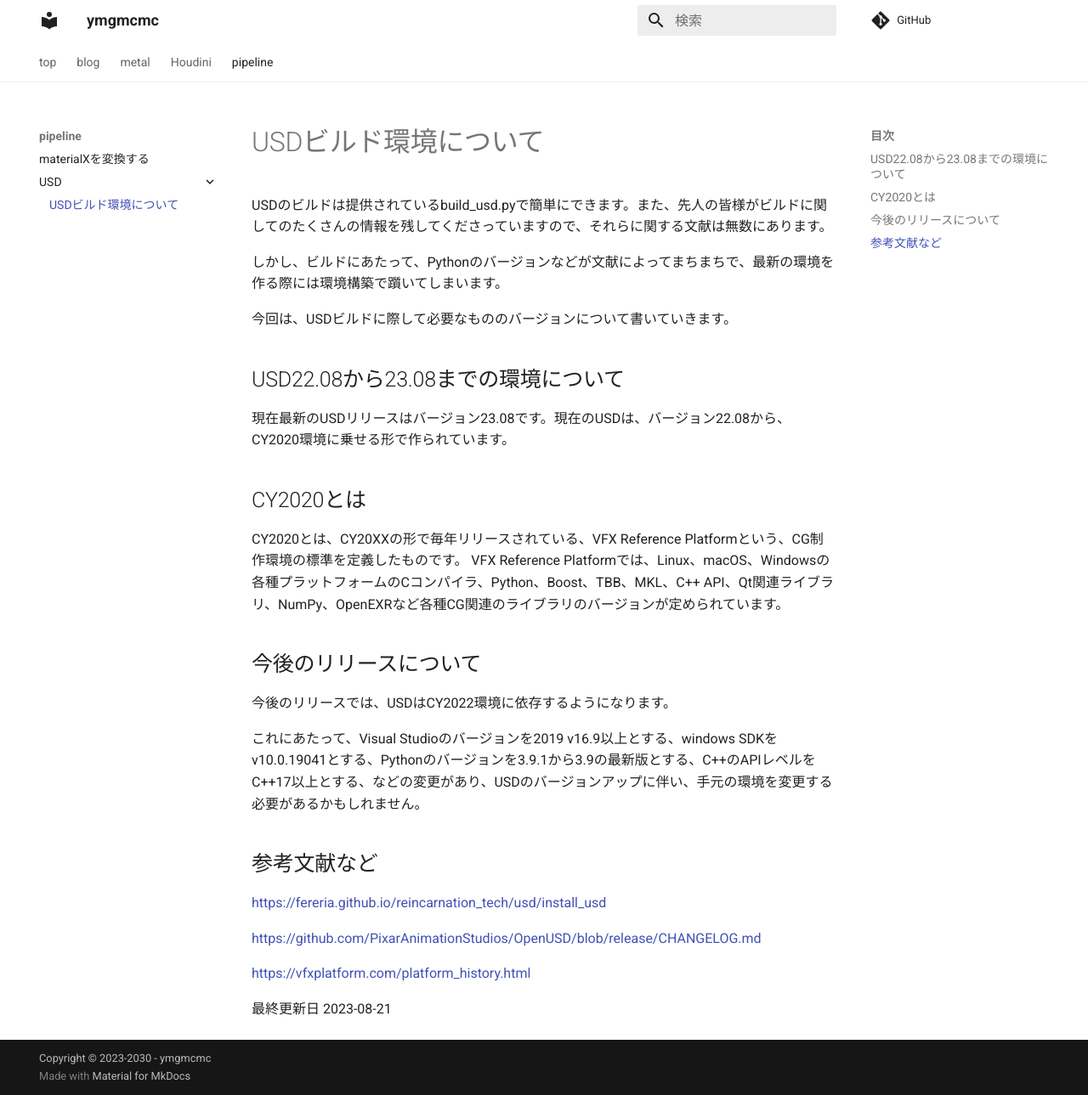
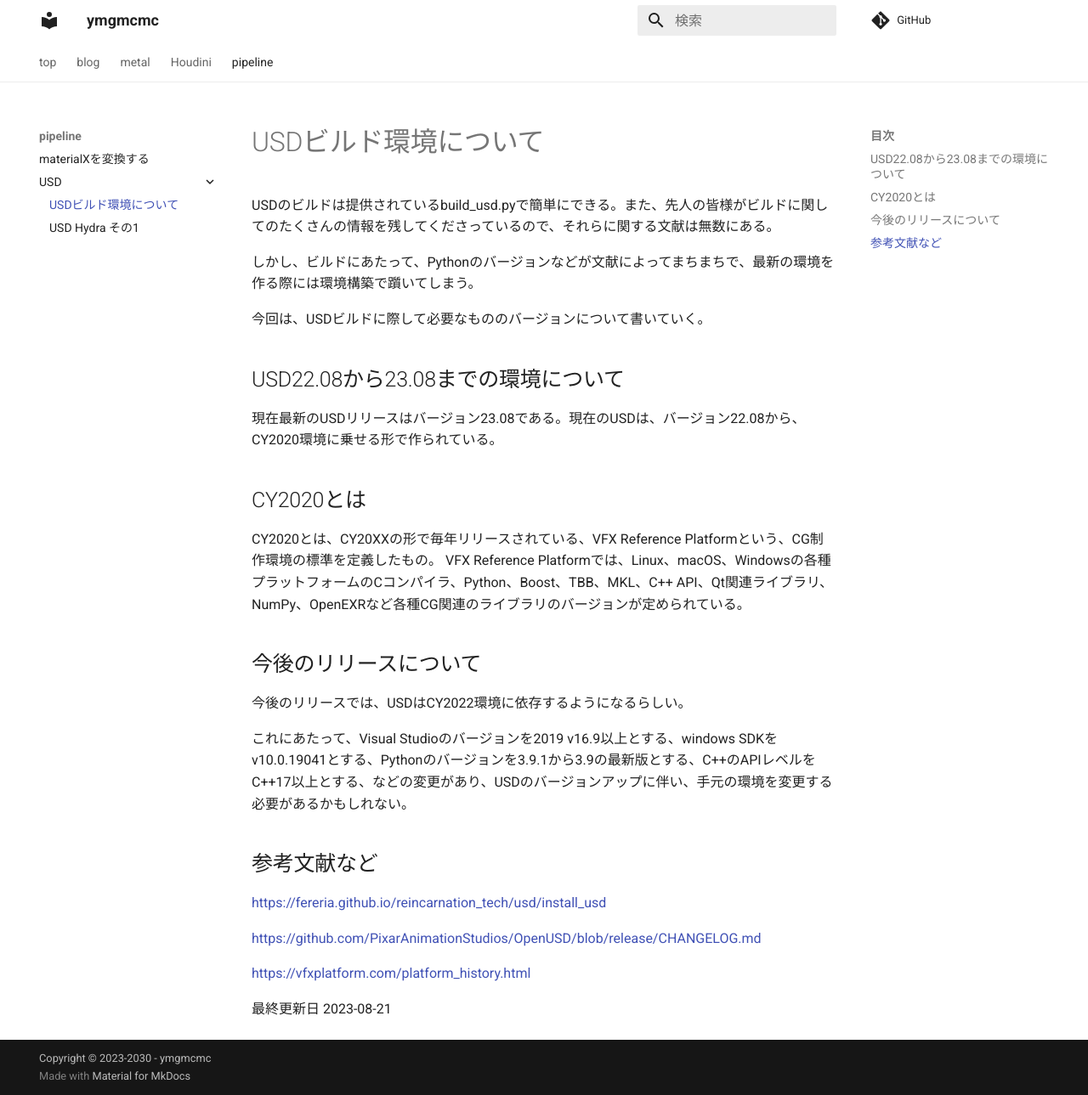
Before and after one commit to naoya-horai/documents, an MkDocs documentation site: the page built from docs/pipeline/USD/USDビルド環境について.md, in a window 1280 px wide and 1289 px high. Shown: the whole window at 85% size. Built offline with MkDocs 1.6.1 and Material for MkDocs 9.7.7, drawn with Linux system fonts in a browser that asks for light colours; comment, search, counter and statistics services are not loaded.

Commit message:
USD Hydra その1

```diff
--- a/docs/pipeline/USD/USDビルド環境について.md
+++ b/docs/pipeline/USD/USDビルド環境について.md
@@ -1,25 +1,25 @@
 # USDビルド環境について
 
-USDのビルドは提供されているbuild_usd.pyで簡単にできます。また、先人の皆様がビルドに関してのたくさんの情報を残してくださっていますので、それらに関する文献は無数にあります。
+USDのビルドは提供されているbuild_usd.pyで簡単にできる。また、先人の皆様がビルドに関してのたくさんの情報を残してくださっているので、それらに関する文献は無数にある。
 
-しかし、ビルドにあたって、Pythonのバージョンなどが文献によってまちまちで、最新の環境を作る際には環境構築で躓いてしまいます。
+しかし、ビルドにあたって、Pythonのバージョンなどが文献によってまちまちで、最新の環境を作る際には環境構築で躓いてしまう。
 
-今回は、USDビルドに際して必要なもののバージョンについて書いていきます。
+今回は、USDビルドに際して必要なもののバージョンについて書いていく。
 
 ## USD22.08から23.08までの環境について
 
-現在最新のUSDリリースはバージョン23.08です。現在のUSDは、バージョン22.08から、CY2020環境に乗せる形で作られています。
+現在最新のUSDリリースはバージョン23.08である。現在のUSDは、バージョン22.08から、CY2020環境に乗せる形で作られている。
 
 ## CY2020とは
 
-CY2020とは、CY20XXの形で毎年リリースされている、VFX Reference Platformという、CG制作環境の標準を定義したものです。
-VFX Reference Platformでは、Linux、macOS、Windowsの各種プラットフォームのCコンパイラ、Python、Boost、TBB、MKL、C++ API、Qt関連ライブラリ、NumPy、OpenEXRなど各種CG関連のライブラリのバージョンが定められています。
+CY2020とは、CY20XXの形で毎年リリースされている、VFX Reference Platformという、CG制作環境の標準を定義したもの。
+VFX Reference Platformでは、Linux、macOS、Windowsの各種プラットフォームのCコンパイラ、Python、Boost、TBB、MKL、C++ API、Qt関連ライブラリ、NumPy、OpenEXRなど各種CG関連のライブラリのバージョンが定められている。
 
 ## 今後のリリースについて
 
-今後のリリースでは、USDはCY2022環境に依存するようになります。
+今後のリリースでは、USDはCY2022環境に依存するようになるらしい。
 
-これにあたって、Visual Studioのバージョンを2019 v16.9以上とする、windows SDKをv10.0.19041とする、Pythonのバージョンを3.9.1から3.9の最新版とする、C++のAPIレベルをC++17以上とする、などの変更があり、USDのバージョンアップに伴い、手元の環境を変更する必要があるかもしれません。
+これにあたって、Visual Studioのバージョンを2019 v16.9以上とする、windows SDKをv10.0.19041とする、Pythonのバージョンを3.9.1から3.9の最新版とする、C++のAPIレベルをC++17以上とする、などの変更があり、USDのバージョンアップに伴い、手元の環境を変更する必要があるかもしれない。
 
 ## 参考文献など
 https://fereria.github.io/reincarnation_tech/usd/install_usd
--- a/mkdocs.yml
+++ b/mkdocs.yml
@@ -20,6 +20,7 @@ nav:
     - materialXを変換する: pipeline/materialXを変換する.md
     - USD:
       - USDビルド環境について: pipeline/USD/USDビルド環境について.md
+      - USD Hydra その1: pipeline/USD/USD Hydraその1.md
 theme:
   name: material
   palette:
```
Also changed, not shown: docs/pipeline/USD/USD Hydraその1.md (added, +29 -0 lines).
